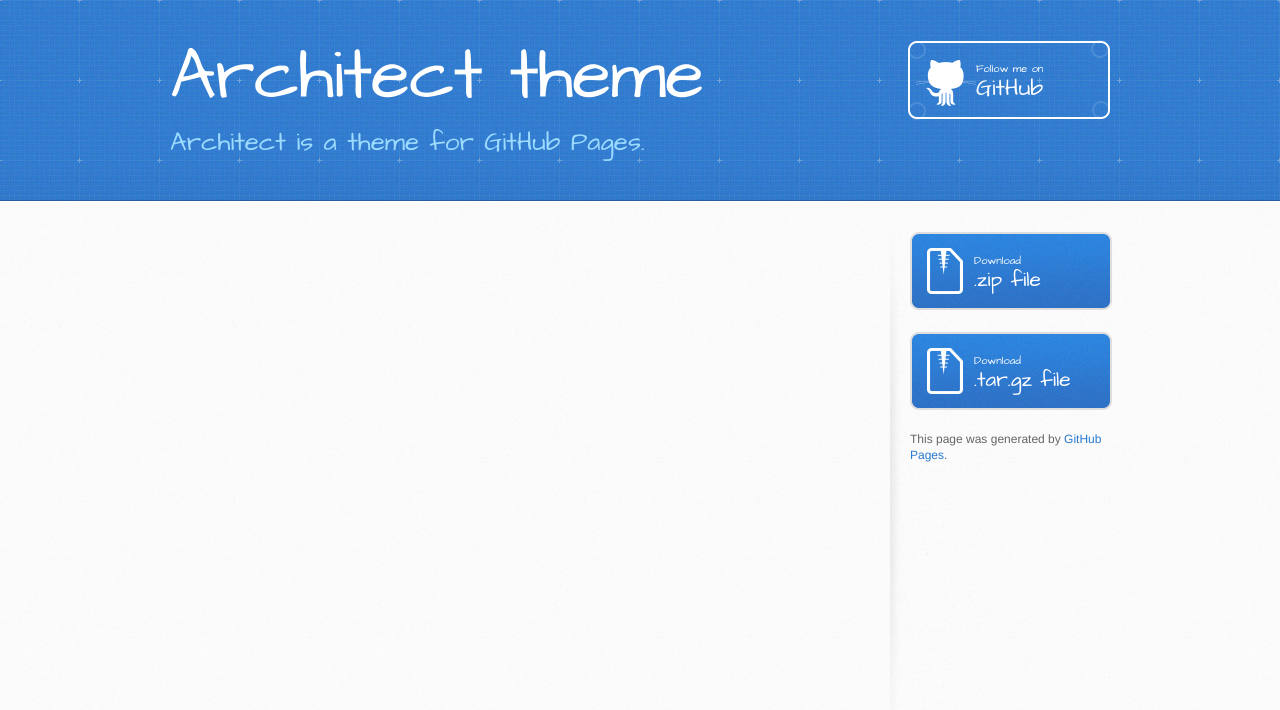
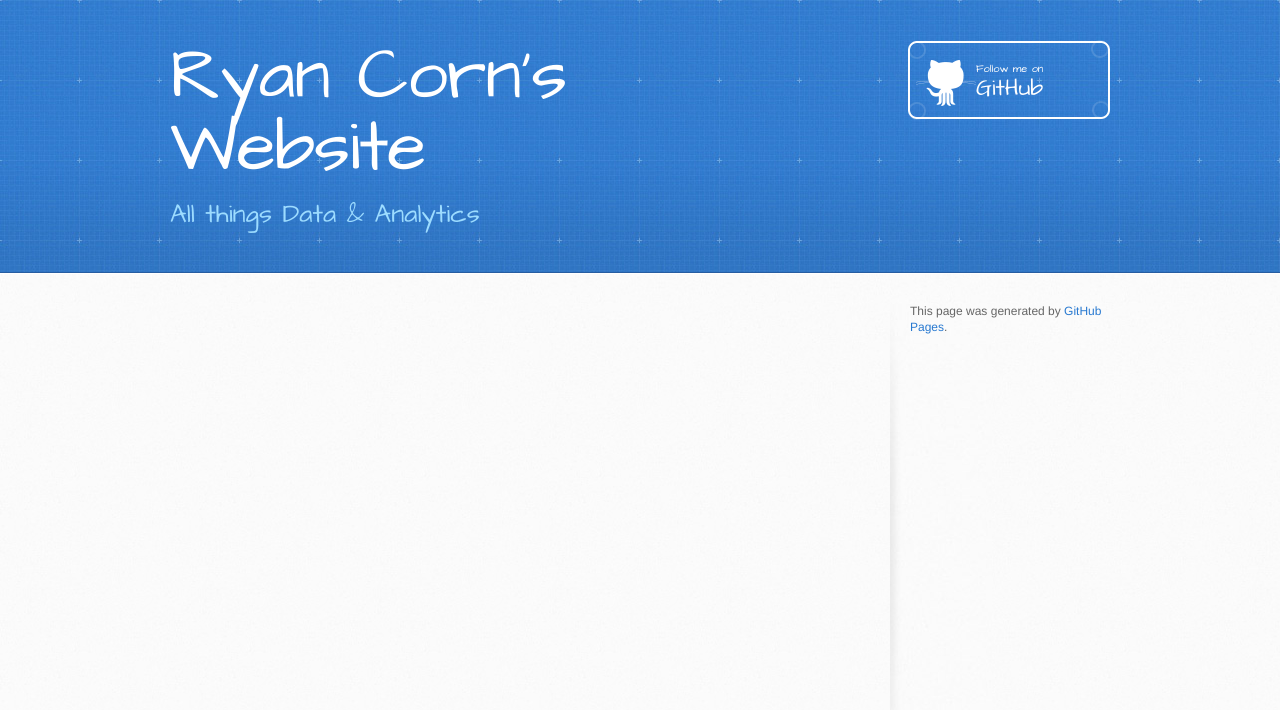
Before and after one commit to rcorn97/rcorn97.github.io, a Jekyll site: the page built from README.md, in a window 1280 px wide. Shown: the top 710 px of the page. Built offline with Jekyll 4.4.1, drawn with Linux system fonts in a browser that asks for light colours; our own code applies the rules of GitHub Pages for plain Markdown files.

Commit message:
Update _config.yml

```diff
--- a/_config.yml
+++ b/_config.yml
@@ -1,5 +1,5 @@
-title: Architect theme
-description: Architect is a theme for GitHub Pages.
-show_downloads: true
+title: Ryan Corn's Website
+description: All things Data & Analytics
+show_downloads: false
 google_analytics:
 theme: jekyll-theme-architect
```
